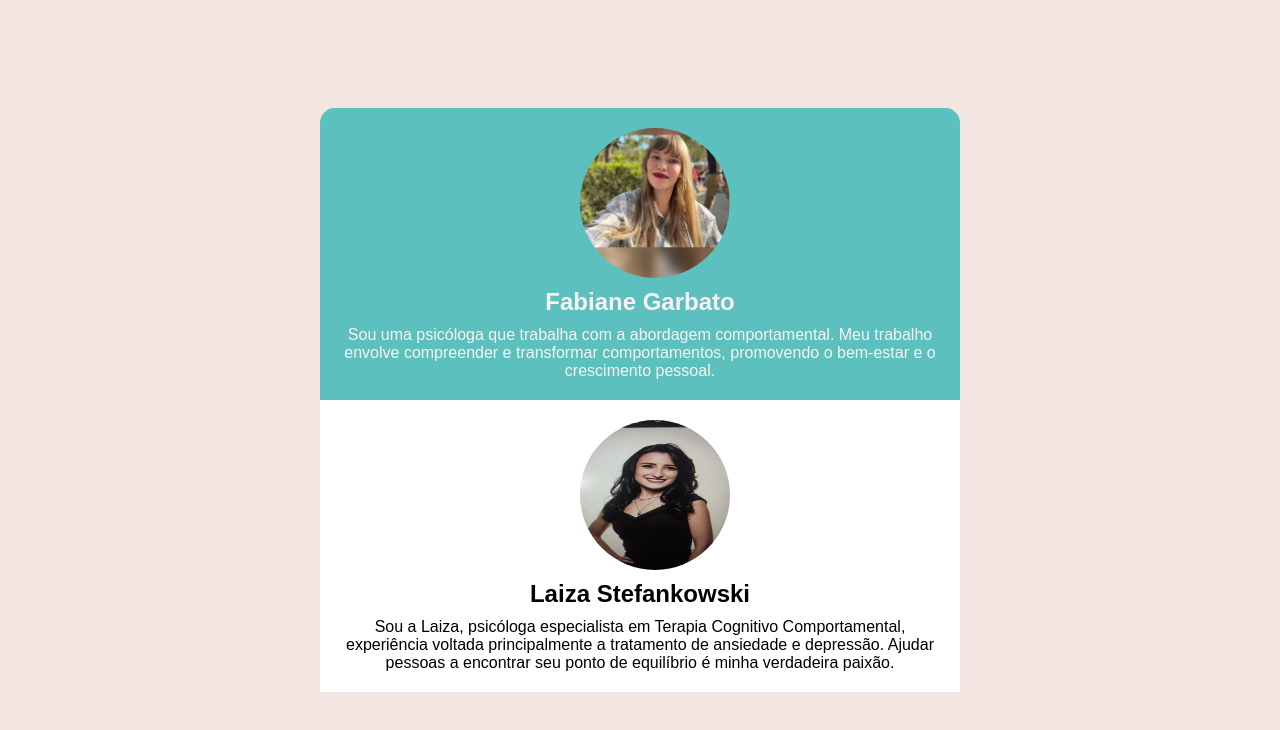
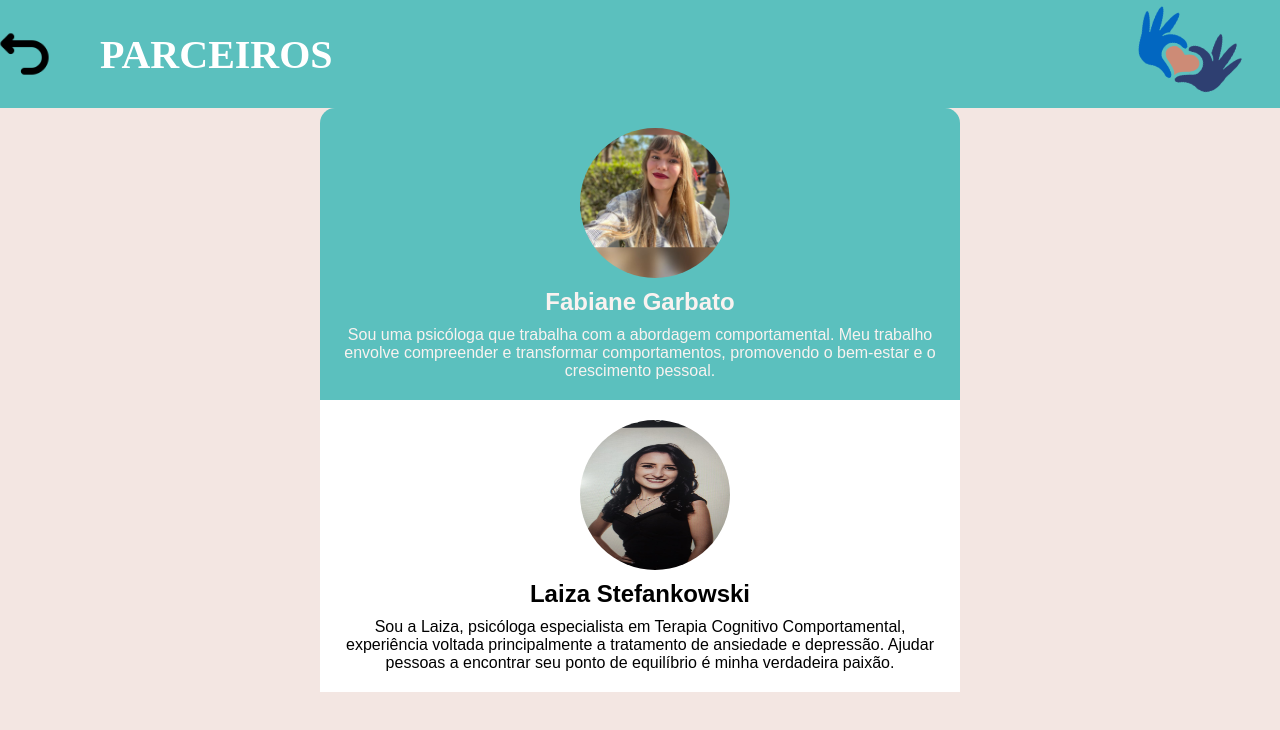
Before and after one commit to anaccdg/HelpMindFront, a React (Create React App) app: page /Indication in a window 1280 px wide. Shown: the top 730 px of the page. Built offline with nearby package versions, Linux system fonts and the light colour scheme.

Commit message:
Ajustes da tela de indicação

```diff
--- a/src/pages/Conversation/conversation.js
+++ b/src/pages/Conversation/conversation.js
@@ -100,7 +100,7 @@ function Conversation() {
       <div className="background">
         <div className="header">
         <div className="img_usuario"><img src={avatar} className="avatar-image" /></div>
-          <Link to="/indication" className="indication_button">Psicólogas</Link>
+          <Link to="/indication" className="indication_button">Profissionais</Link>
           <Link to="/" className="newConversation_button">Voltar ao Menu</Link>
           <div className="img_logo"></div>
           <h1 className="apelido">{apelido}</h1>
--- a/src/pages/Indication/indication.js
+++ b/src/pages/Indication/indication.js
@@ -3,6 +3,7 @@ import './indication.css';
 import p1 from '../../images/p1.jpg';
 import p3 from '../../images/p3.jpg';
 import p2 from '../../images/whatsapp.png';
+import { Link } from 'react-router-dom';
 
 function Indication() {
   const [isHovered1, setIsHovered1] = useState(false);
@@ -17,6 +18,13 @@ function Indication() {
 
   return (
     <div className='container'>
+       <div className="header">
+          <h2 className='titulo'>PARCEIROS</h2>
+          <div className="content">
+              <Link to="/" className="back_button"></Link>
+              <div className="img_logo"></div>
+          </div>
+        </div>
       <div
         className={`card top ${isHovered1 ? 'hovered' : ''}`}
         style={{ backgroundColor: '#5bc0be' }}
```
